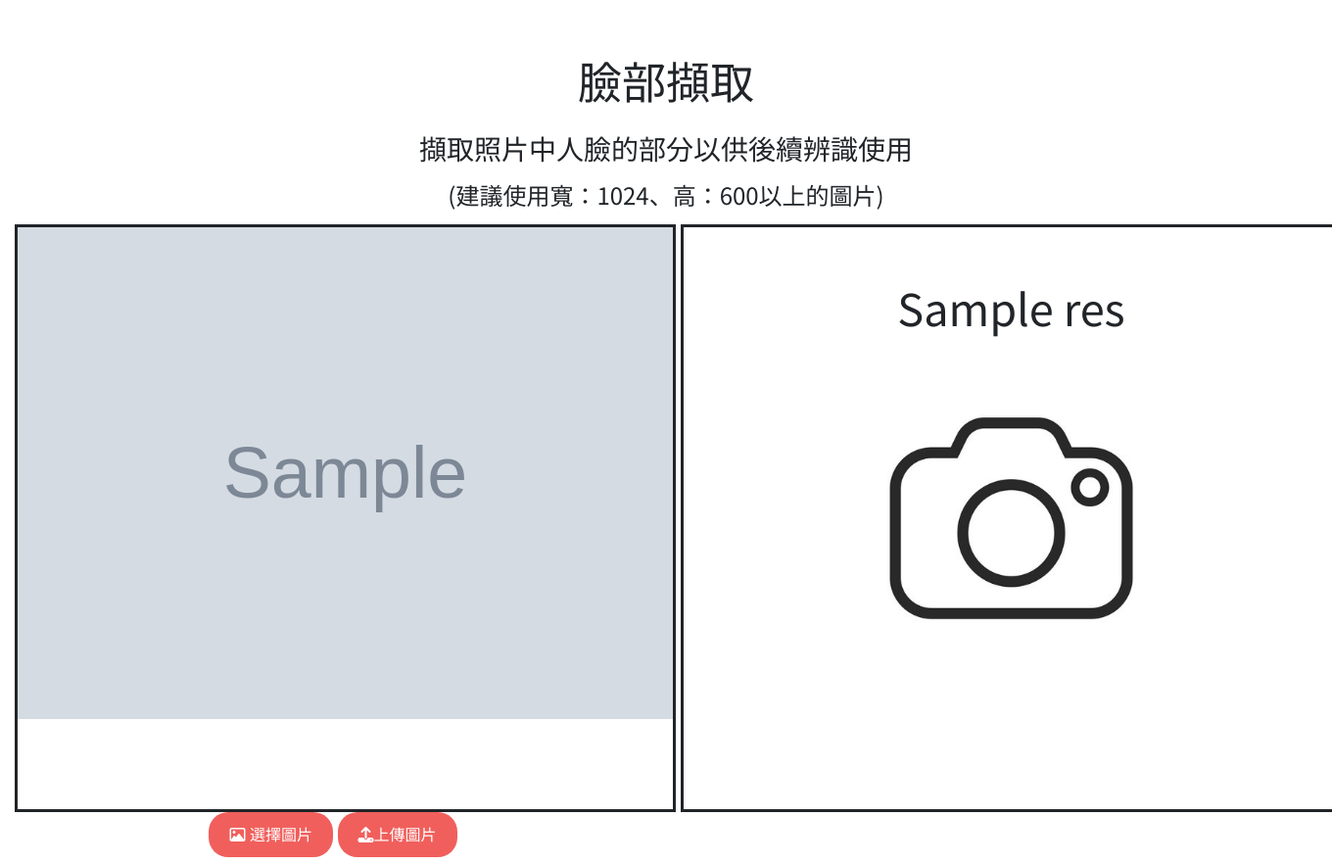
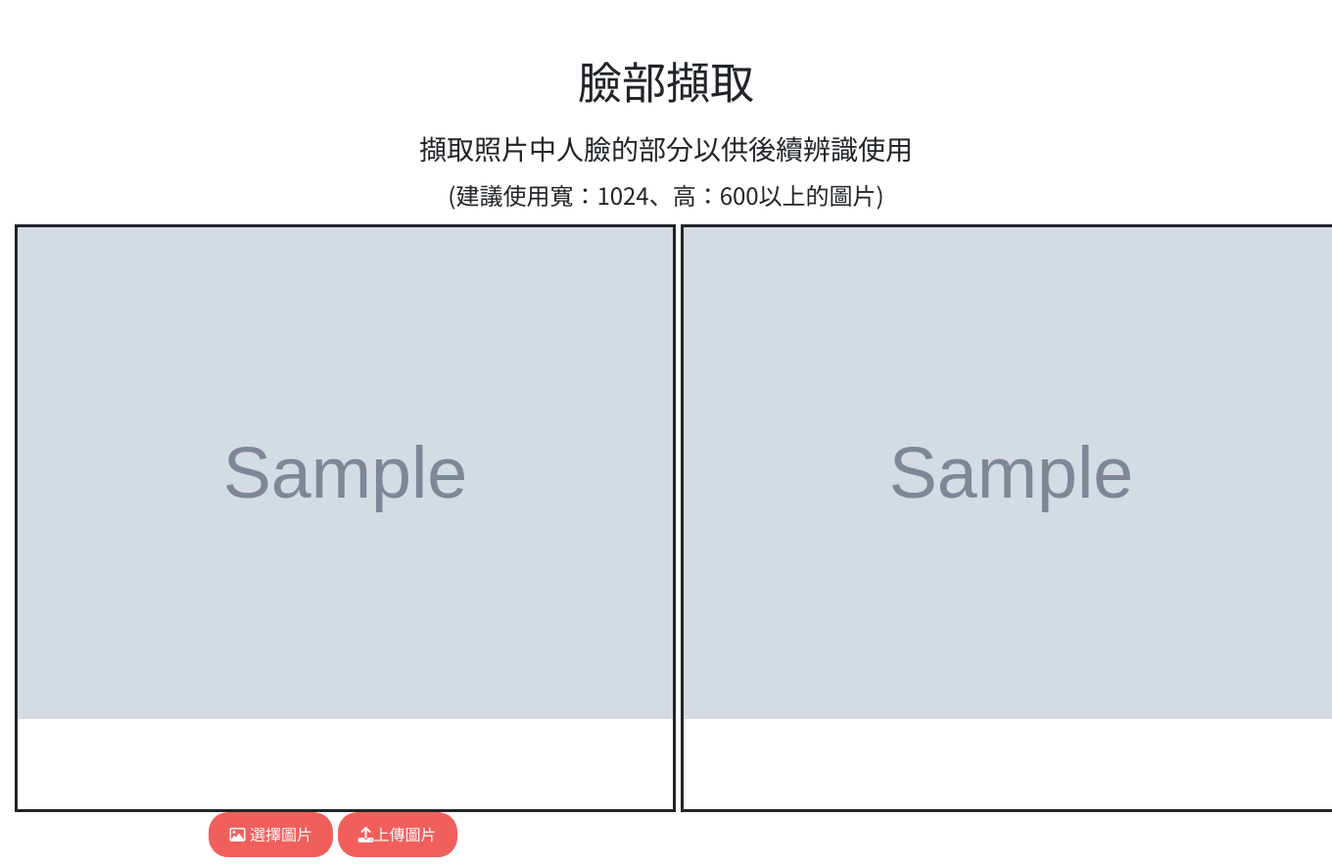
Before and after one commit to XPPGX/mask_face_recognition_system, a Flask app: template templates/facecapture.html in a window 1360 px wide. Shown: the part 96-979 px from the top of the page at 98% size. Run offline with Flask 2, Linux system fonts and the light colour scheme; the template is opened without the code that fills it: most values are stand-ins (such as "Sample title", 1, 10 or a date in 2020); grey boxes marked "Sample" are stand-in pictures; some libraries are stand-ins or nearby versions.

Commit message:
fix facecapture.html

```diff
--- a/app.py
+++ b/app.py
@@ -14,6 +14,7 @@ app = Flask(__name__)
 
 num=0
 UPLOAD_FOLDER = './uploads'
+
 ALLOWED_EXTENSIONS = {'txt', 'pdf', 'png', 'jpg', 'jpeg', 'gif'}
 
 
@@ -129,8 +130,8 @@ def facecapture():
 
             #Test Area
             catched_face_name = face_catch_api(filename)
-            res = face_recognition_api(catched_face_name)
-            return render_template("certain_person.html",test_image = filename,res = res)
+            catched_face_name = os.path.join(app.config['UPLOAD_FOLDER'],catched_face_name)
+            return render_template("facecapture.html",test_image = filename,predict_image = catched_face_name)
             ##########
 
             '''res = face_catch_api(filename)
--- a/app/face_catch.py
+++ b/app/face_catch.py
@@ -13,7 +13,7 @@ def face_catch(img,filename_f):
         y1 = d.top()
         x2 = d.right()
         y2 = d.bottom()
-        new_img_name =  'test_image/other_test/face_' + filename_f + '.jpg'
+        new_img_name =  'uploads/face_' + filename_f + '.jpg'
         print(new_img_name)
         img_save = img[y1:y2,x1:x2]
         if(i == -1):
@@ -27,7 +27,7 @@ def face_catch_api(filename):
     filename_f = filename.split('\\')[-1].split('.')[0]
     img = cv2.imread(filename)
     face_catch(img,filename_f)
-    return_name = 'test_image/other_test/face_' + filename_f + '.jpg'
+    return_name = 'face_' + filename_f + '.jpg'
     return return_name
 
 if __name__ == '__main__':
--- a/templates/facecapture.html
+++ b/templates/facecapture.html
@@ -9,7 +9,7 @@
             .slogan{
                 color:black;
                 font-family: 'Noto Sans TC', sans-serif;
-                //text-align:center;
+                text-align:center;
                 font-size:65px;
             }
             h1,h2,h3,h4,h5,h6{
@@ -84,11 +84,11 @@
 
 
 
-              &:after {
+              /* &:after {
                 content: "(url: " attr(src) ")";
                 display: block;
                 font-size: 19px;
-            }
+            } */
 
             }
 
@@ -191,7 +191,7 @@
           <div class="col-md-6 text-center">
             <center>
             <div class="predicted_picture">
-              <h2>{{res}}</h2>
+              <img src="{{ predict_image }}" alt="Predict Image" width="70%" height="70%">
             </div>
           </center>
           </div>
--- a/templates/mask.html
+++ b/templates/mask.html
@@ -9,7 +9,7 @@
             .slogan{
                 color:black;
                 font-family: 'Noto Sans TC', sans-serif;
-                //text-align:center;
+                text-align:center;
                 font-size:65px;
             }
             h1,h2,h3,h4,h5,h6{
@@ -84,11 +84,11 @@
 
 
 
-              &:after {
+              /* &:after {
                 content: "(url: " attr(src) ")";
                 display: block;
                 font-size: 12px;
-            }
+            } */
 
             }
 
```
